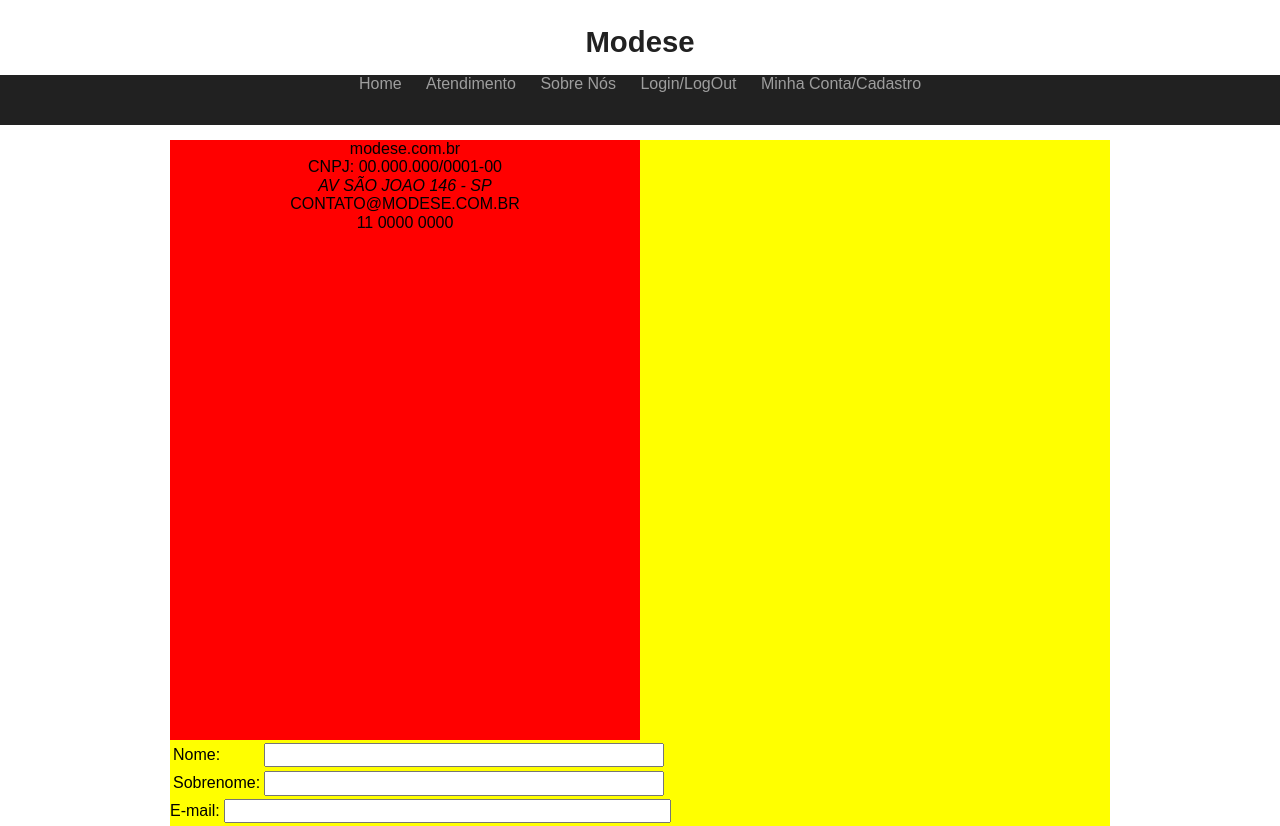
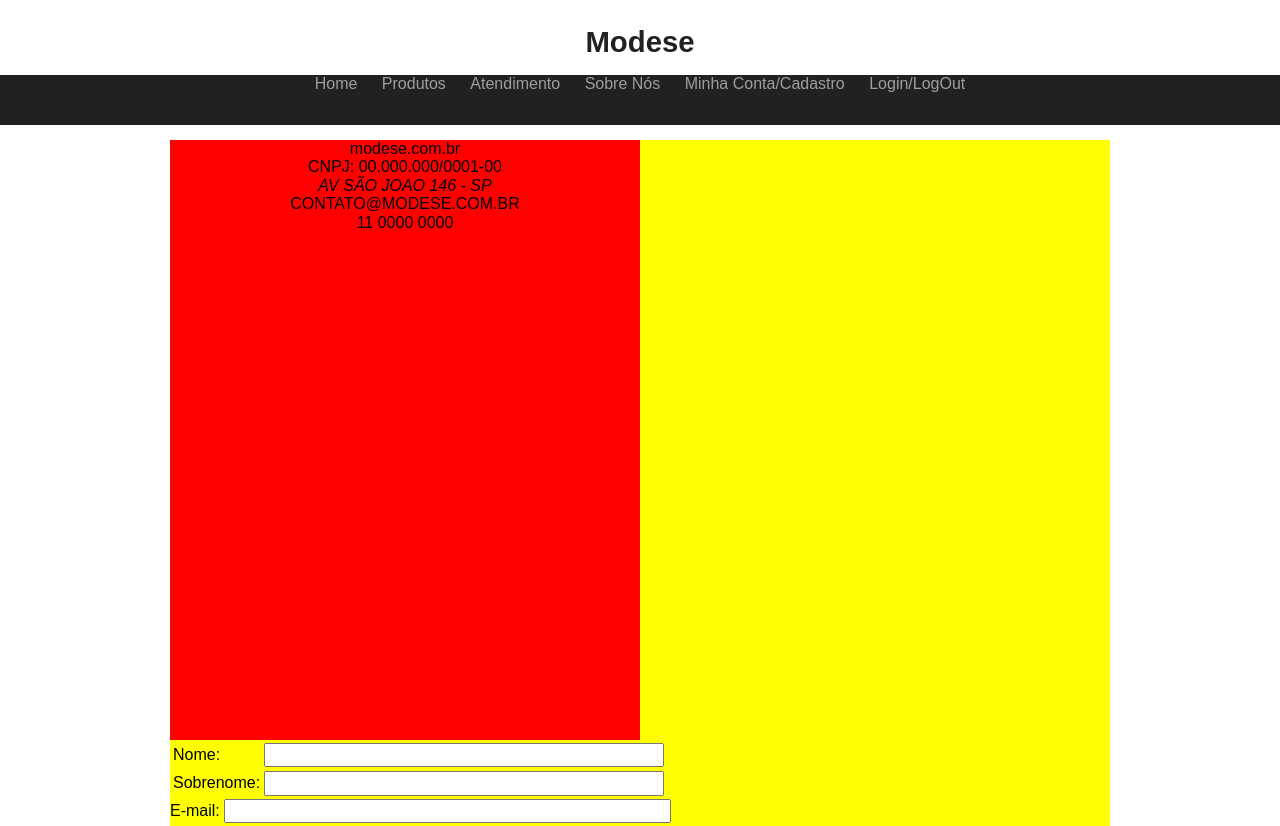
Before and after one commit to fellipevalerio/ModeSe, a plain HTML site: page src/paginaContato.html in a window 1280 px wide. Shown: the top 826 px of the page. Drawn offline with Linux system fonts and the light colour scheme.

Commit message:
atualizando

```diff
--- a/src/paginaContato.html
+++ b/src/paginaContato.html
@@ -11,10 +11,13 @@
         <div class="container">
                 <h1 id="brand">Modese</h1>
         </div>
-        <nav id="menu">
+         <nav id="menu">
             <ul>
                 <li>
                     <a href="#">Home</a>
+                </li>
+                <li>
+                    <a href="#">Produtos</a>
                 </li>
                 <li>
                     <a href="#">Atendimento</a>
@@ -23,10 +26,10 @@
                     <a href="#">Sobre Nós</a>
                 </li>
                 <li>
+                    <a href="#">Minha Conta/Cadastro</a>
+                </li>
+                   <li>
                     <a href="#">Login/LogOut</a>
-                </li>
-                <li>
-                    <a href="#">Minha Conta/Cadastro</a>
                 </li>
             </ul>
         </nav>
```
